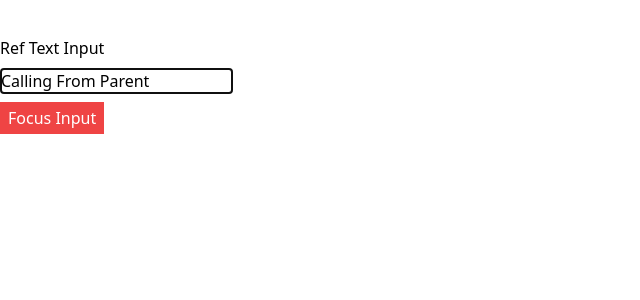
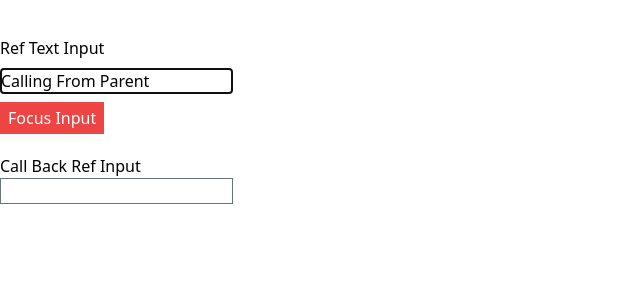
Before and after one commit to shaikh-akbar-96/React-learning-leela, a React (Create React App) app: page / in a window 1280 px wide. Shown: the top 300 px of the page, without its empty margins (0-640 px from the left). Built offline with nearby package versions, Linux system fonts and the light colour scheme.

Commit message:
learning call back ref in class component

```diff
--- a/src/App.js
+++ b/src/App.js
@@ -1,4 +1,5 @@
 import "./App.css";
+import CallBackRefTextInput from "./components/callBackRefTextInput/CallBackRefTextInput";
 // import Category from "./components/category/Category";
 // import Button from "./components/button/Button";
 import Post from "./components/posts/Post";
@@ -18,6 +19,9 @@ function App() {
           {/* <Category name="category" /> */}
           <ParentRefTextInput />
         </div>
+        <div>
+          <CallBackRefTextInput />
+        </div>
         {/* <div>
           <Post />
         </div> */}
--- /dev/null
+++ b/src/components/callBackRefTextInput/CallBackRefTextInput.js
@@ -0,0 +1,27 @@
+import { Component } from "react";
+
+export default class CallBackRefTextInput extends Component {
+  constructor(props) {
+    super(props);
+    this.textInput = null;
+    this.inputRef = (ele) => {
+      this.textInput = ele;
+    };
+  }
+
+  componentDidMount() {
+    console.log(this.textInput);
+  }
+  render() {
+    return (
+      <div className="my-3">
+        <h2>Call Back Ref Input</h2>
+        <input
+          type="text"
+          className="border border-gray-500"
+          ref={this.inputRef}
+        />
+      </div>
+    );
+  }
+}
```
